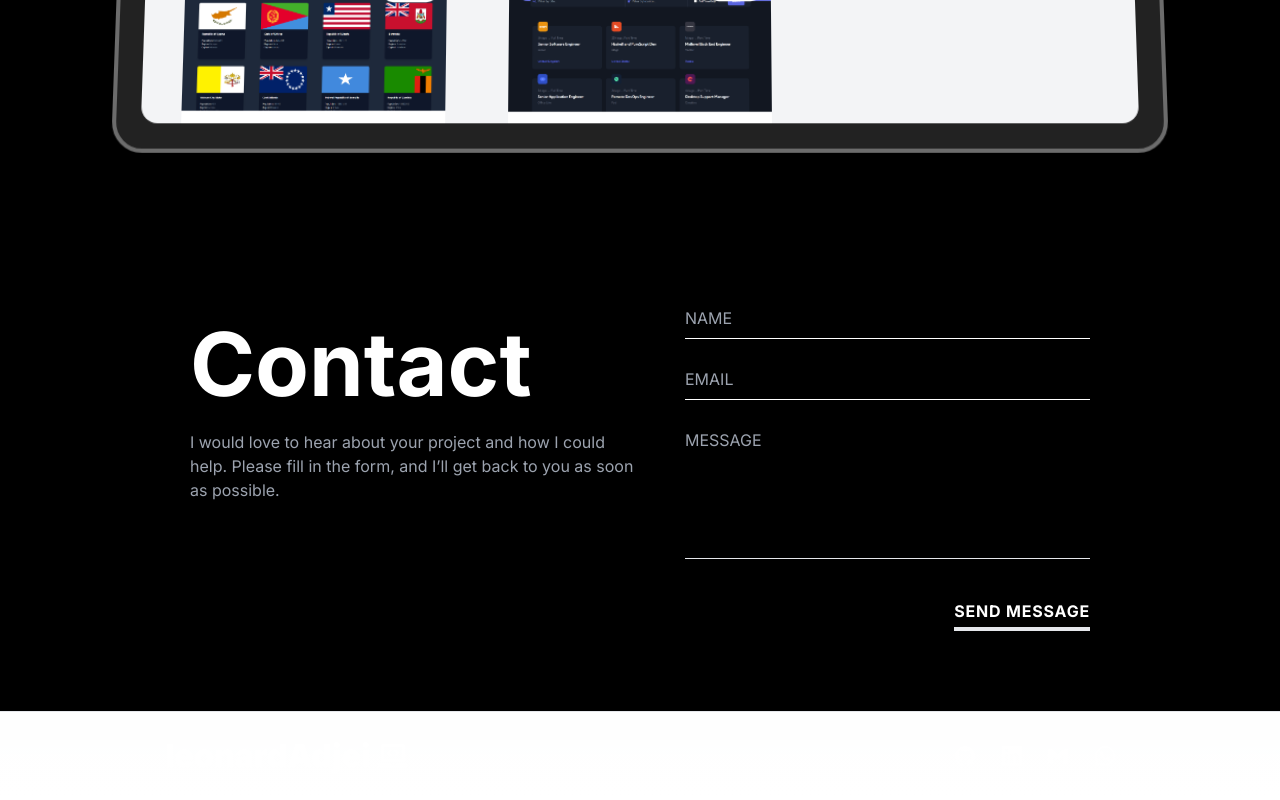
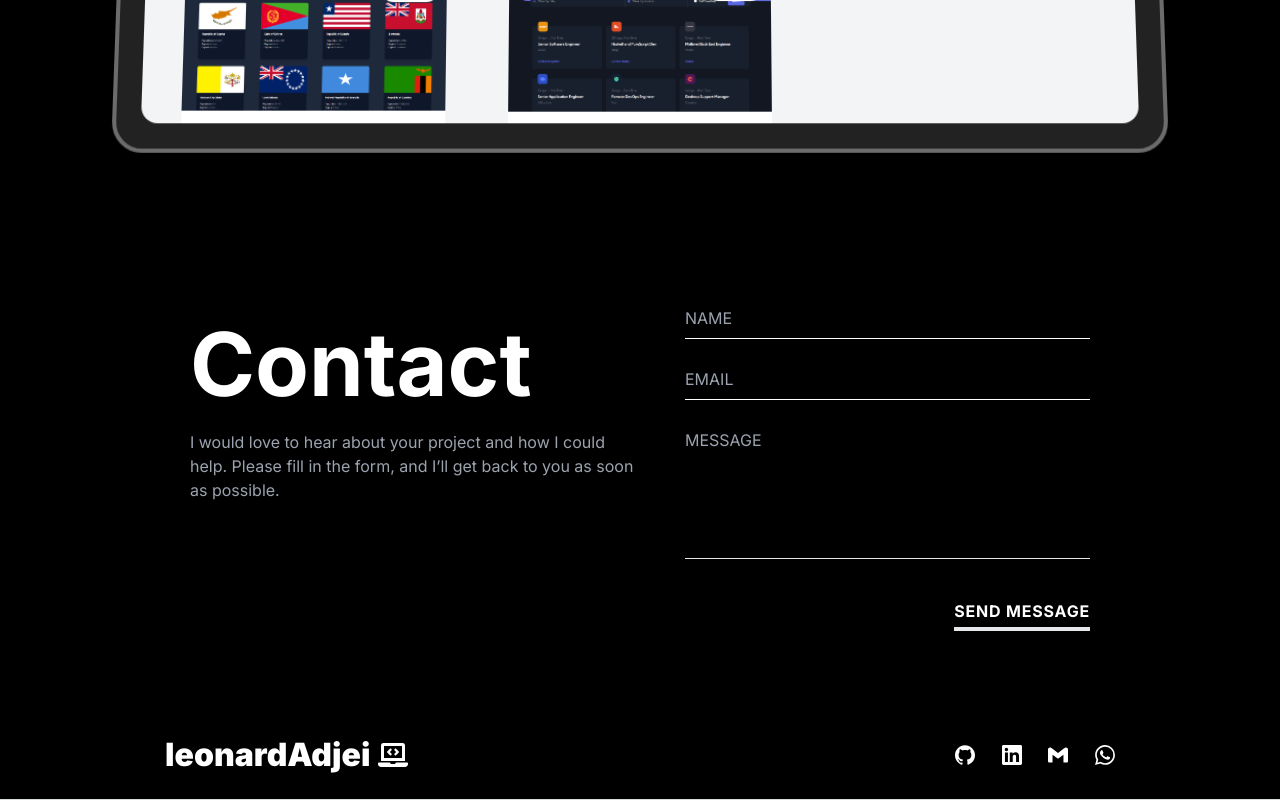
Before and after one commit to blameleo/portfolio-next, a Next.js app: page / in a window 1280 px wide. Shown: the part 2970-3770 px from the top of the page. Built offline with nearby package versions, Linux system fonts and the light colour scheme.

Commit message:
added bg black to footer

```diff
--- a/src/app/components/Footer.tsx
+++ b/src/app/components/Footer.tsx
@@ -5,7 +5,7 @@ import Link from "next/link";
 
 export default function Footer() {
   return (
-    <div className="border-t px-6 sm:px-10 lg:px-[165px] bg-secondary-dark text-white">
+    <div className=" px-6 sm:px-10 lg:px-[165px] bg-black text-white">
       <div className=" sm:flex items-center justify-between ">
         <div className="sm:flex items-center">
           <h1 className="  relative z-20 text-center text-[24px] sm:text-[32px] py-5 font-black font-test">
```
